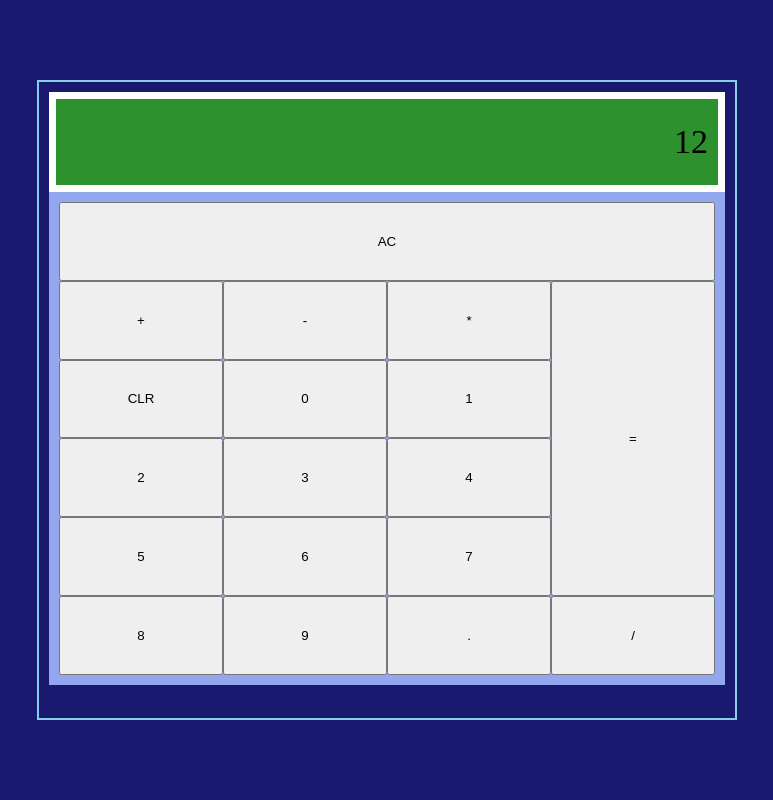
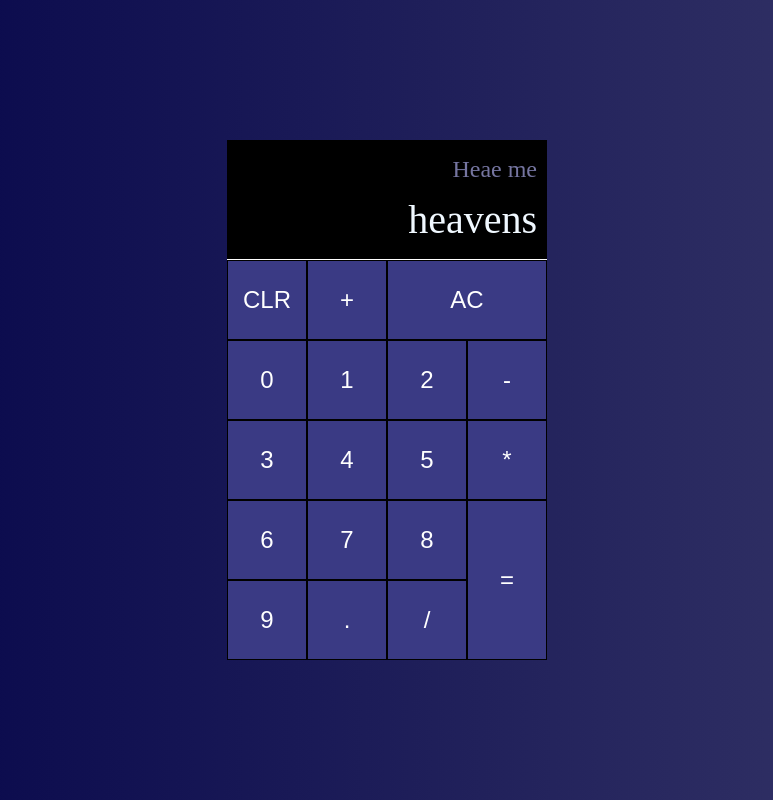
Before and after one commit to mohit-negi/TOPcalculator, a plain HTML site: page index.html in a window 1280 px wide. Shown: the whole page, without its empty margins (253-1026 px from the left). Drawn offline with Linux system fonts and the light colour scheme.

Commit message:
Made some refactoring to the styling

```diff
--- a/index.html
+++ b/index.html
@@ -9,31 +9,30 @@
     <script src="./packages/app.js"  defer></script>
 </head>
 <body>
-        <div class="container">
-            <div class="calcScreen">
-
+            <div class="calculator">
+                <div class="calcScreen">
+                    <div data-previous-result class="history">Heae me</div>
+                    <div data-current-result class="result"><p>heavens</p></div>
+                </div>
+                    <button data-clear> CLR</button>
+                    <button data-add>+</button>
+                    <button data-all-clear class="key-allclear"> AC </button>
+                    <button data-number>0</button>
+                    <button data-number>1</button>
+                    <button data-number>2</button>
+                    <button data-subtract>-</button>
+                    <button data-number>3</button>
+                    <button data-number>4</button>
+                    <button data-number>5</button>
+                    <button data-multiply>*</button>
+                    <button data-number>6</button>
+                    <button data-number>7</button>
+                    <button data-number>8</button>
+                    <button class="key-equal" data-equals> = </button>
+                    <button data-number>9</button>
+                    <button data-number>.</button>
+                    <button data-division>/</button>
             </div>
-            <div class="calcButtons">
-                <button class="operation all-clear" data-action="allclear"> AC </button>
-                <button class="operation" data-action="add"> + </button>
-                <button class="operation" data-action="subtract"> - </button>
-                <button class="operation" data-action="multiply"> * </button>
-                <button class="operation" data-action="clear"> CLR </button>
-                <button class="operation key-equal" data-action="equals"> = </button>
-                <button class="num"> 0 </button>
-                <button class="num"> 1 </button>
-                <button class="num"> 2 </button>
-                <button class="num"> 3 </button>
-                <button class="num"> 4 </button>
-                <button class="num"> 5 </button>
-                <button class="num"> 6 </button>
-                <button class="num"> 7 </button>
-                <button class="num"> 8 </button>
-                <button class="num"> 9 </button>
-                <button class="operation" data-action="decimal"> . </button>
-                <button class="operation" data-action="division"> / </button>
-            </div>
-        </div>
 
 </body>
 </html>
--- a/packages/app.js
+++ b/packages/app.js
@@ -1,30 +1,12 @@
 
-//Adding calcScreen and its content
-const calc = document.querySelector(".container");
-const calcScreen = document.querySelector(".calcScreen");
-const calcText = document.createElement("p");
-{
-    calcText.textContent = "12";
-    calcText.style.fontSize = "34px";
-}
-calc.appendChild(calcScreen);
-calcScreen.appendChild(calcText);
-
-//Adding functionality to the keys
-const calcButtons = calc.querySelector('.calcButtons');
-calcButtons.addEventListener('click',e => {
-
-
-    if(e.target.matches('button'))
-    {
-        let data = e.target;
-        let action = data.dataset.action;
-        if(action !== undefined)
-        {
-            if(action == 'add')
-            {
-                //addition;
-            }
-        }
-    }
-});
+const numberButtons = document.querySelectorAll(`[data-number]`);
+const operationButtons = document.querySelectorAll(`[data-operation]`)
+const equalsButton = document.querySelector(`[data-equals]`);
+const clearButton = document.querySelector(`[data-clear]`);
+const allClearButton = document.querySelector(`[data-all-clear]`);
+//const addButton = document.querySelector(`[data-add]`);
+//const subtractButton = document.querySelector(`[data-subtract]`);
+//const divisionButton = document.querySelector(`[data-division]`);
+//const multiplyButton = document.querySelector(`[data-multiply]`);
+const previousResult = document.querySelector(`[data-previous-result]`);
+const currentResult = document.querySelector(`[data-current-result]`)
--- a/packages/styles.css
+++ b/packages/styles.css
@@ -4,50 +4,60 @@
     box-sizing: border-box;
 }
 body{
-    background-color: midnightblue;
+    background: linear-gradient(to right,rgb(2, 2, 72),rgb(56, 56, 105));
     display: flex;
     justify-content: center;
     align-items: center;
     width: 100vw;
     height: 100vh;
 }
-.container{
-    display: flex;
-    flex-direction: column;
-    align-items: flex-start;
-    width: 60vw;
-    max-width: 700px;
-    max-height: 800px;
-    height:80vh;
-    border: 2px skyblue solid;
-    padding: 10px;
+
+.calculator{
+    display: grid;
+    justify-content: center;
+    align-content: center;
+    min-height: 80%;
+    grid-template-columns: repeat(4,80px);
+    grid-template-rows: minmax(120px,auto) repeat(5,80px);
+}
+.calculator button{
+    cursor :pointer;
+    font-size: 1.5rem;
+    border: 1px solid black;
+    background-color: rgb(58, 58, 132);
+    color: white;
+
+}
+.calculator button:hover{
+    background-color: rgb(125, 125, 215);
+    color: rgb(24, 24, 55);
+}
+.key-allclear{
+    grid-column: span 2;
+}
+.key-equal{
+    grid-row: span 2;
 }
 .calcScreen{
-    order: 1;
+    grid-column: 1 / -1;
+    background-color: black;
     display: flex;
-    justify-content: flex-end;
-    align-items: center;
+    align-items: flex-end;
+    justify-content: space-around;
+    flex-direction: column;
+    color:aliceblue;
+    border-bottom: 1px solid white;
     padding: 10px;
-    width: 100%;
-    height: 100px;
-    position: relative;
-    background-color: rgb(45, 145, 45);
-    color: black;
-    border: 7px white solid;
+    word-wrap: break-word;
+    word-break: break-all;
 }
-.calcButtons{
-    order: 3;
-    display: grid;
-    grid-template-columns: repeat(4,1fr);
-    padding: 10px;
-    width: 100%;
-    height: 80%;
-    background-color: rgb(146, 167, 238);
+.calcScreen .history{
+    color: rgb(130, 130, 178);
+    opacity: 0.9;
+    font-size: 1.5rem;
+    font-weight: normal;
 }
-.key-equal{
-    grid-column: -2;
-    grid-row: 2/span 4;
+.calcScreen .result{
+    font-size: 2.5rem;
+    font-weight: normal;
 }
-.all-clear{
-    grid-column: 1/span 4;
-}
```
Also changed, not shown: copied.js (added, +24 -0 lines).
